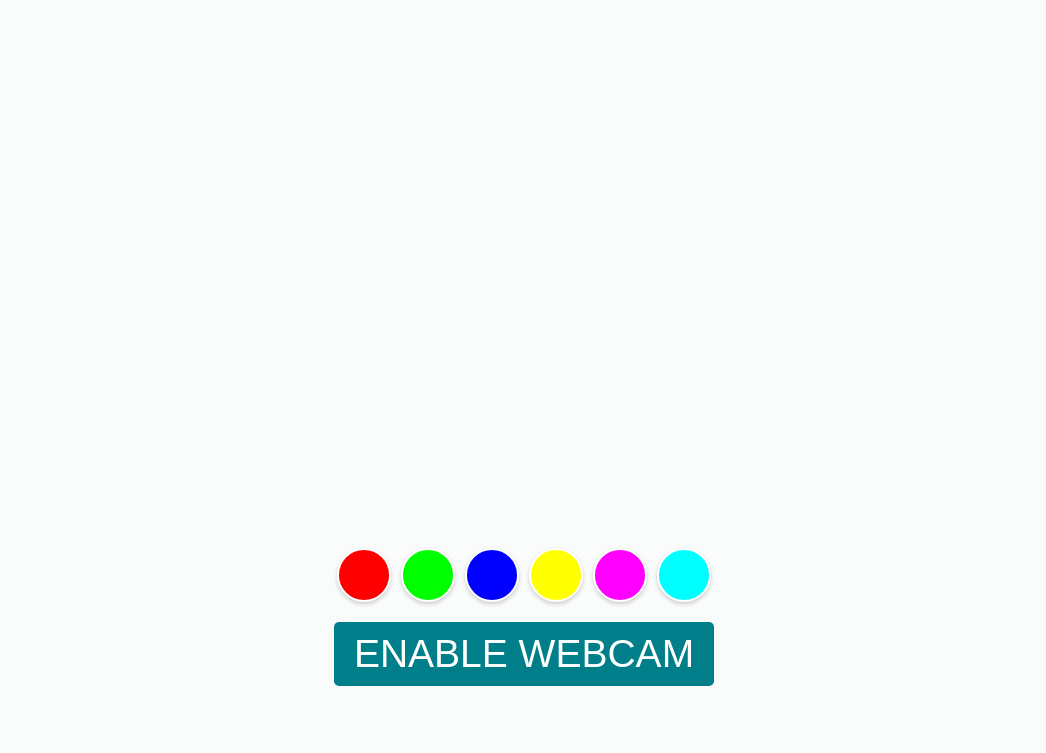
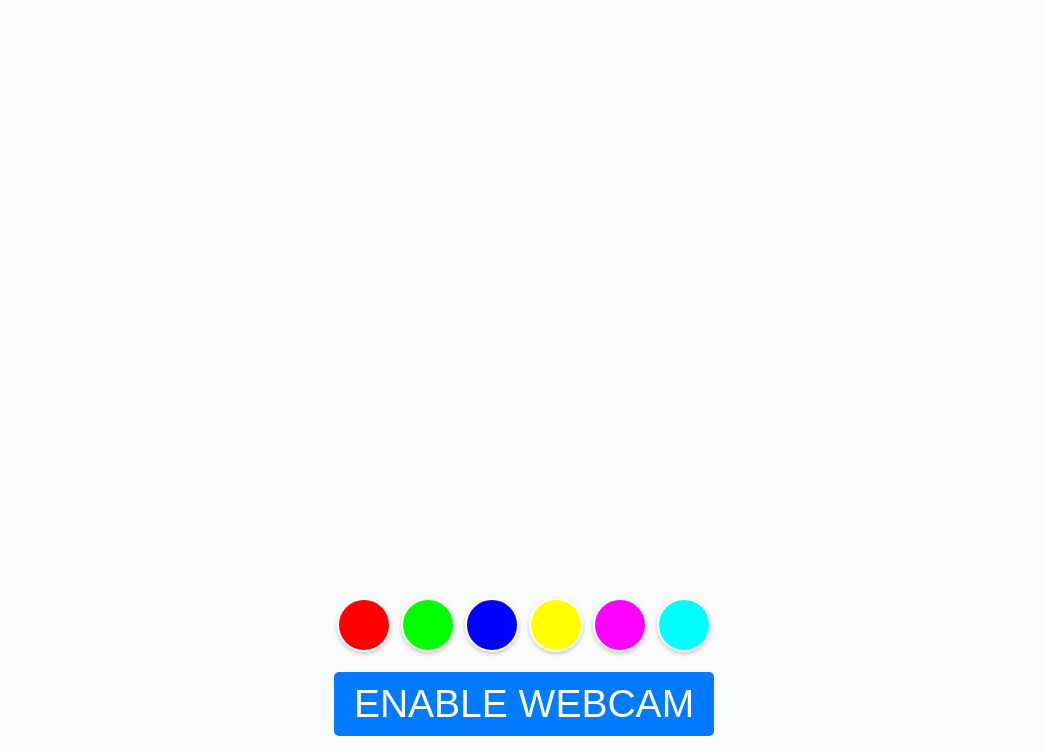
Before and after one commit to shaikmastan093/Hair_Color_Change-AR-, a plain HTML site: page selfieMode.html in a window 1280 px wide. Shown: the part 176-929 px from the top of the page, without its empty margins (116-1162 px from the left). Drawn offline with Linux system fonts and the light colour scheme.

Commit message:
changes on self html page

```diff
--- a/selfieMode.html
+++ b/selfieMode.html
@@ -6,14 +6,43 @@
     <link rel="stylesheet" href="./style.css">
     <style>
         /* Add this CSS for button alignment */
-        #webcamButton {
-            display: flex; /* Use flexbox to align items */
-            justify-content: center; /* Center the button horizontally */
-            align-items: center; /* Center the button vertically */
-            margin: 10px; /* Optional margin for spacing */
+        /* body {
+            margin: 0;
+            font-family: Arial, sans-serif;
+            background-color: #f0f0f0;
+            display: flex;
+            justify-content: center;
+            align-items: center;
+            height: 100vh;
+        } */
+        /* .App {
+            background-color: white;
+            border-radius: 10px;
+            box-shadow: 0 4px 8px rgba(0, 0, 0, 0.2);
+            padding: 20px;
+            max-width: 700px;
+            text-align: center;
+        }  */
+
+         .webcam {
+            position: relative;
+            margin: 20px 0;
         }
 
-           .color-picker {
+        /* video, canvas {
+            width: 100%;
+            height: auto;
+            display: block;
+            border: 1px solid #ccc;
+            border-radius: 5px;
+        }  */
+        .flex-cont {
+            display: flex;
+            flex-direction: column;
+            align-items: center;
+            margin: 10px 0;
+        }
+          .color-picker {
             display: flex;
             justify-content: center;
             margin: 10px 0;
@@ -29,6 +58,38 @@
             box-shadow: 0 2px 4px rgba(0, 0, 0, 0.2);
             transition: transform 0.2s;
         }
+
+        .colorButton:hover {
+            transform: scale(1.1); /* Slightly enlarge on hover */
+        }
+
+         #webcamButton {
+            background-color: #007bff;
+            color: white;
+            border: none;
+            padding: 10px 20px;
+            border-radius: 5px;
+            cursor: pointer;
+            font-size: 1.5em;
+            transition: background-color 0.3s;
+        }
+
+
+
+
+         #webcamButton {
+            display: flex;
+            justify-content: center;
+            align-items: center;
+            margin: 10px;
+        }
+        #webcamButton:hover {
+            background-color: #0056b3;
+        }
+
+
+
+
     </style>
 </head>
 <body>
```
